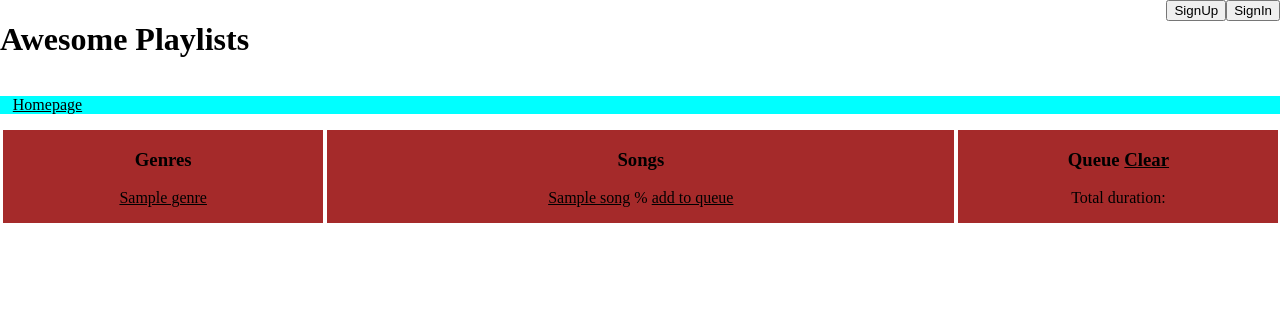
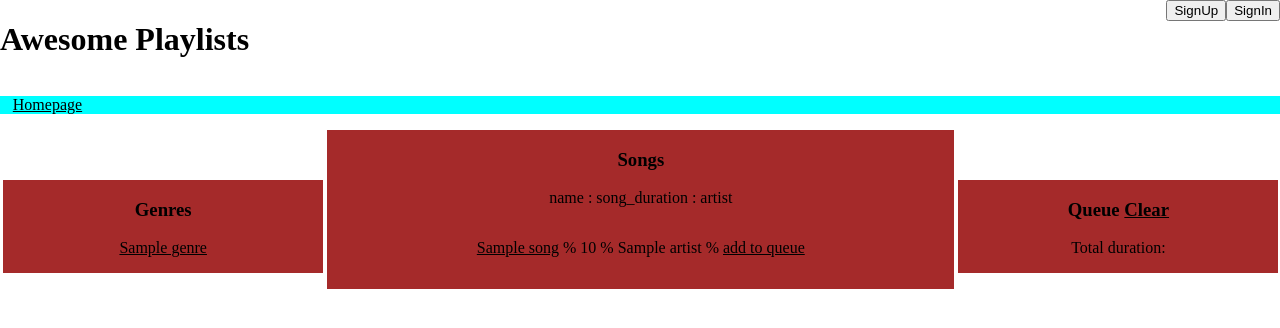
Before and after one commit to RowinBodie/Jukebox, a CodeIgniter 4 app: the page made by htdocs/app/Views/Index.php in a window 1280 px wide. Shown: the top 328 px of the page. Run offline with PHP 8.4 and a stand-in for CodeIgniter, Linux system fonts and the light colour scheme; the template is opened without the code that fills it: most values are stand-ins (such as "Sample title", 1, 10 or a date in 2020); some libraries are stand-ins or nearby versions.

Commit message:
updates (look description)
1. added the artist and song duration to the songs list
2. added the artist to the song detail page
3. added a total playlist duration to the playlist page

```diff
--- a/htdocs/app/Views/Index.php
+++ b/htdocs/app/Views/Index.php
@@ -56,10 +56,21 @@
             </div>
             <div id="songs">
                 <h3>Songs</h3>
+                <ul id="holder">
+                    <li>name</li>
+                    :
+                    <li>song_duration</li>
+                    :
+                    <li>artist</li>
+                </ul>
                 <ul id="songs-list">
                     <?php foreach($songs as $count => $song){
                         ?><li>
                             <a href="/songDetail/<?php echo $song["id"] ?>"><?php echo $song["name"] ?></a>
+                            %
+                            <p class="inline"><?= $song["duration"]?></p>
+                            %
+                            <p class="inline"><?= $song["artist"]?></p>
                             %
                             <a href="/addQueueSong/<?php echo $song["id"]?>">add to queue</a>
 
--- a/htdocs/app/Views/songDetail.php
+++ b/htdocs/app/Views/songDetail.php
@@ -25,6 +25,7 @@
             <ul id="songs-list">
                 <?php foreach($songs as $count => $song){?>
                     <li>song name: <?php echo $song["name"] ?></li>
+                    <li>artist: <?php echo $song["artist"] ?></li>
                     <li>song duration in seconds: <?php echo $song["duration"] ?></li>
                     <li>song lyrics: <?php echo $song["lyrics"] ?></li>
                 <?php } ?>
--- a/htdocs/public/css/index.css
+++ b/htdocs/public/css/index.css
@@ -11,7 +11,9 @@ ul{
     text-align: center;
     background-color: brown;
 }
-
+#holder>li{
+    display: inline-block;
+}
 #genres{
     margin-left: 0.25%;
     width: 25%;
@@ -42,3 +44,6 @@ body{
 .line>a,.line>p{
     float: right;
 }
+.inline{
+    display: inline-block;
+}
```
Also changed, not shown: htdocs/app/Views/playlists.php (+14 -1 lines).
